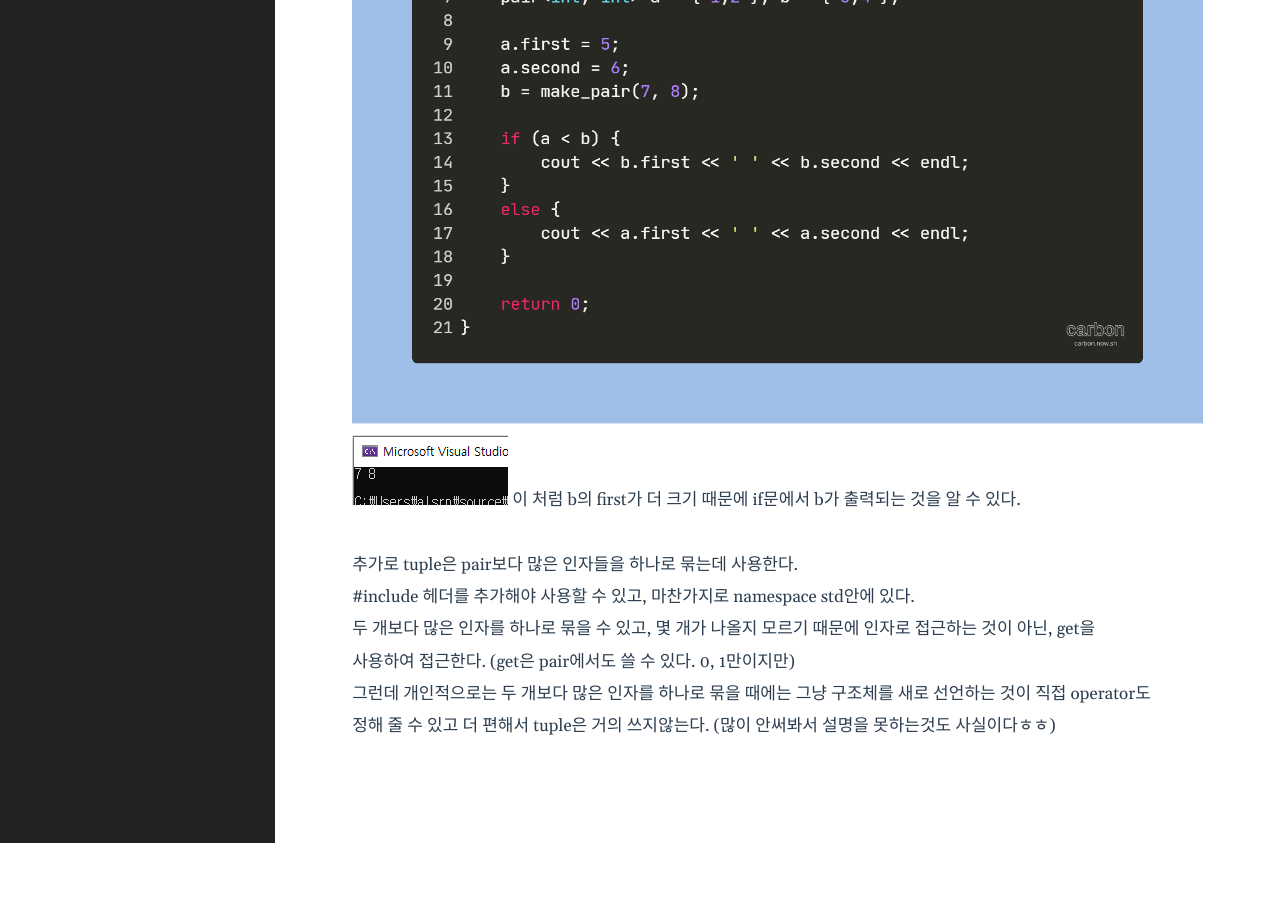
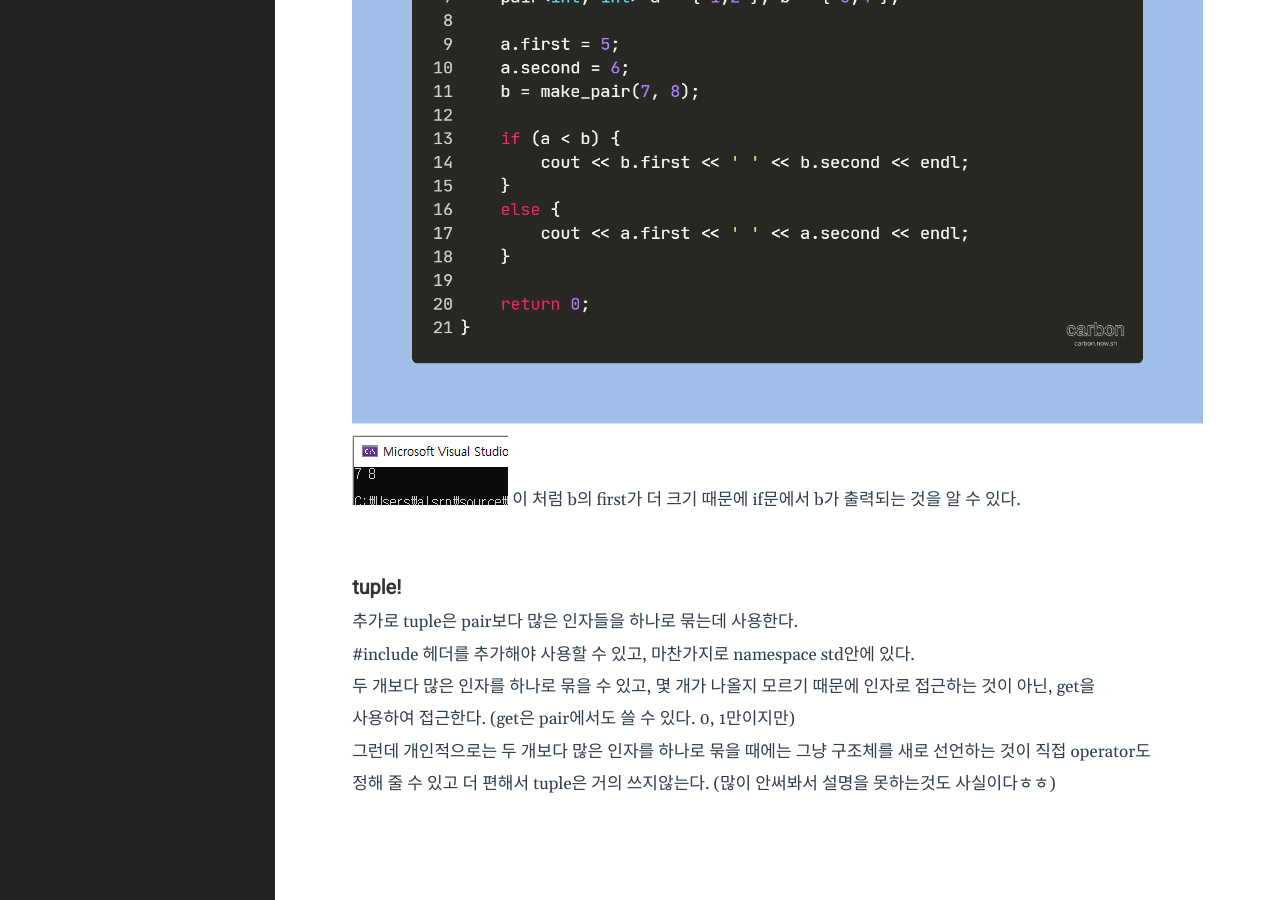
Before and after one commit to MingNine9999/MingNine9999.github.io, a Jekyll site: the page built from _posts/2020-05-22-pair_tuple.md, in a window 1280 px wide and 900 px high, scrolled down 1093 px. Built offline with Jekyll 4.4.1, drawn with Linux system fonts in a browser that asks for light colours; comment, search, counter and statistics services are not loaded; before the commit the page ends 1936 px from its top, so only the background shows below that.

Commit message:
add tuple title

```diff
--- a/_posts/2020-05-22-pair_tuple.md
+++ b/_posts/2020-05-22-pair_tuple.md
@@ -47,6 +47,7 @@ p1 < p2 는 먼저 first인자로 비교되고 first인자가 서로 같다면 s
 
 <br>
 
+### tuple!
 
 추가로 tuple은 pair보다 많은 인자들을 하나로 묶는데 사용한다.
 
```
